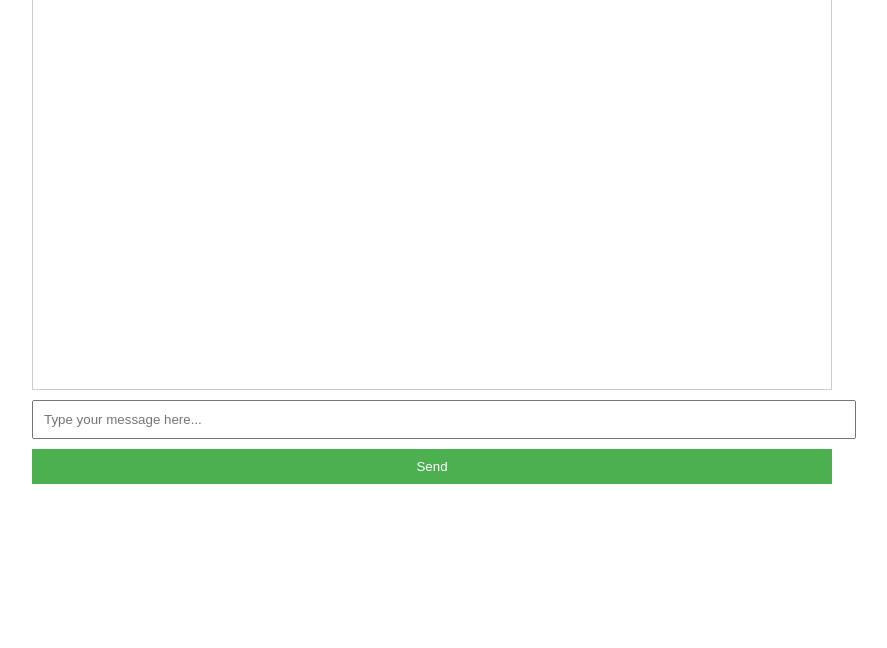
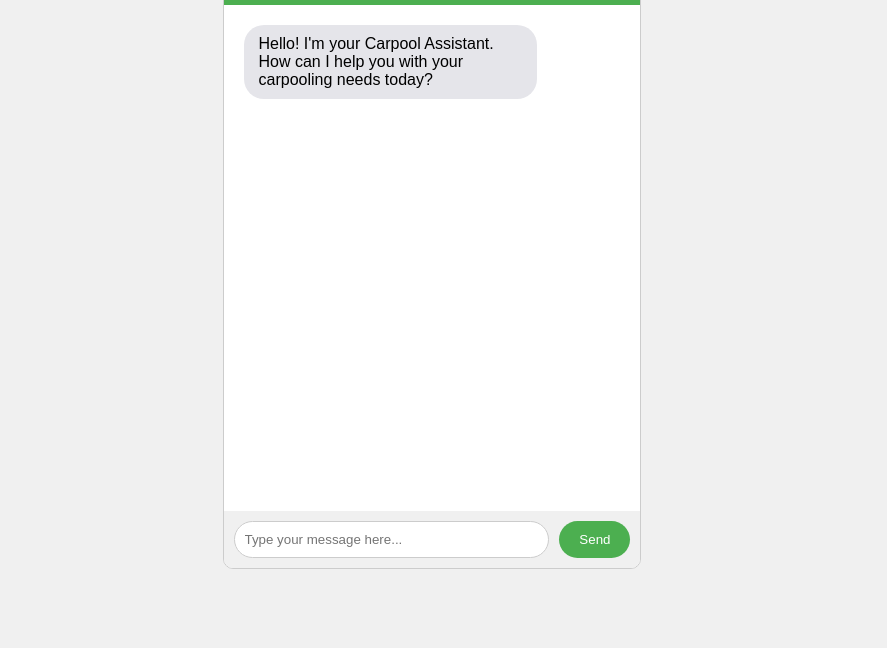
Before and after one commit to PriyanshuVijay1402/Independentkids, a website: page index.html in a window 1280 px wide. Shown: the part 152-800 px from the top of the page, without its empty margins (208-1095 px from the left). Drawn offline with Linux system fonts and the light colour scheme.

Commit message:
some front end update

```diff
--- a/chat.js
+++ b/chat.js
@@ -6,8 +6,28 @@ function addMessage(message, isUser = false) {
     const messageElement = document.createElement('div');
     messageElement.classList.add('message');
     messageElement.classList.add(isUser ? 'user-message' : 'assistant-message');
-    messageElement.textContent = message;
+
+    const messageContent = document.createElement('div');
+    messageContent.classList.add('message-content');
+    messageContent.textContent = message;
+
+    messageElement.appendChild(messageContent);
     chatContainer.appendChild(messageElement);
+    chatContainer.scrollTop = chatContainer.scrollHeight;
+}
+
+function addSuggestions(suggestions) {
+    const suggestionsContainer = document.createElement('div');
+    suggestionsContainer.classList.add('suggestions-container');
+
+    suggestions.forEach(suggestion => {
+        const suggestionElement = document.createElement('div');
+        suggestionElement.classList.add('suggestion');
+        suggestionElement.textContent = suggestion;
+        suggestionsContainer.appendChild(suggestionElement);
+    });
+
+    chatContainer.appendChild(suggestionsContainer);
     chatContainer.scrollTop = chatContainer.scrollHeight;
 }
 
@@ -42,10 +62,7 @@ async function sendMessage() {
                 addMessage(data.response.answer);
 
                 if (data.response.suggestions && data.response.suggestions.length > 0) {
-                    addMessage("Suggestions:");
-                    data.response.suggestions.forEach(suggestion => {
-                        addMessage(`- ${suggestion}`);
-                    });
+                    addSuggestions(data.response.suggestions);
                 }
             } else if (data.error) {
                 addMessage(`Error: ${data.error}`);
@@ -67,4 +84,4 @@ userInput.addEventListener('keypress', (e) => {
 });
 
 // Initial greeting
-addMessage("Hello! I'm your Carpool Profile Assistant. How can I help you improve your carpool profile today?");
+addMessage("Hello! I'm your Carpool Assistant. How can I help you with your carpooling needs today?");
--- a/index.html
+++ b/index.html
@@ -3,54 +3,116 @@
 <head>
     <meta charset="UTF-8">
     <meta name="viewport" content="width=device-width, initial-scale=1.0">
-    <title>Carpool Profile Assistant</title>
+    <title>Carpool Assistant</title>
     <style>
-        body {
+        body, html {
+            height: 100%;
+            margin: 0;
+            padding: 0;
             font-family: Arial, sans-serif;
-            max-width: 800px;
-            margin: 0 auto;
+            display: flex;
+            flex-direction: column;
+            align-items: center;
+            justify-content: center;
+            background-color: #f0f0f0;
+        }
+        .chat-wrapper {
+            width: 60%;
+            height: 80%;
+            display: flex;
+            flex-direction: column;
+            border: 1px solid #ccc;
+            border-radius: 10px;
+            overflow: hidden;
+            background-color: white;
+        }
+        h1 {
+            text-align: center;
+            padding: 20px 0;
+            margin: 0;
+            background-color: #4CAF50;
+            color: white;
+        }
+        #chat-container {
+            flex-grow: 1;
+            overflow-y: auto;
             padding: 20px;
         }
-        #chat-container {
-            border: 1px solid #ccc;
-            padding: 20px;
-            height: 400px;
-            overflow-y: auto;
+        #input-container {
+            display: flex;
+            padding: 10px;
+            background-color: #f0f0f0;
         }
         #user-input {
-            width: 100%;
+            flex-grow: 1;
             padding: 10px;
-            margin-top: 10px;
+            border: 1px solid #ccc;
+            border-radius: 20px;
+            margin-right: 10px;
         }
         #send-button {
-            display: block;
-            width: 100%;
-            padding: 10px;
-            margin-top: 10px;
+            padding: 10px 20px;
             background-color: #4CAF50;
             color: white;
             border: none;
             cursor: pointer;
+            border-radius: 20px;
         }
         .message {
-            margin-bottom: 10px;
+            margin-bottom: 15px;
+            clear: both;
+            overflow: hidden;
+        }
+        .message-content {
+            display: inline-block;
+            padding: 10px 15px;
+            border-radius: 20px;
+            max-width: 70%;
         }
         .user-message {
+            float: right;
             text-align: right;
-            color: blue;
+        }
+        .user-message .message-content {
+            background-color: #DCF8C6;
+            color: #000;
         }
         .assistant-message {
-            text-align: left;
-            color: green;
+            float: left;
+        }
+        .assistant-message .message-content {
+            background-color: #E5E5EA;
+            color: #000;
+        }
+        .suggestions-container {
+            clear: both;
+            margin-left: 20px;
+            margin-bottom: 15px;
+        }
+        .suggestion {
+            color: #666;
+            margin-bottom: 5px;
+            font-size: 0.9em;
+            position: relative;
+            padding-left: 15px;
+        }
+        .suggestion::before {
+            content: "•";
+            position: absolute;
+            left: 0;
+            color: #666;
         }
     </style>
 </head>
 <body>
-    <h1>Carpool Profile Assistant</h1>
-    <div id="chat-container"></div>
-    <input type="text" id="user-input" placeholder="Type your message here...">
-    <button id="send-button">Send</button>
-
+    <div class="chat-wrapper">
+        <h1>Carpool Assistant</h1>
+        <div id="chat-container"></div>
+        <div id="input-container">
+            <input type="text" id="user-input" placeholder="Type your message here...">
+            <button id="send-button">Send</button>
+        </div>
+    </div>
     <script src="chat.js"></script>
 </body>
 </html>
```
